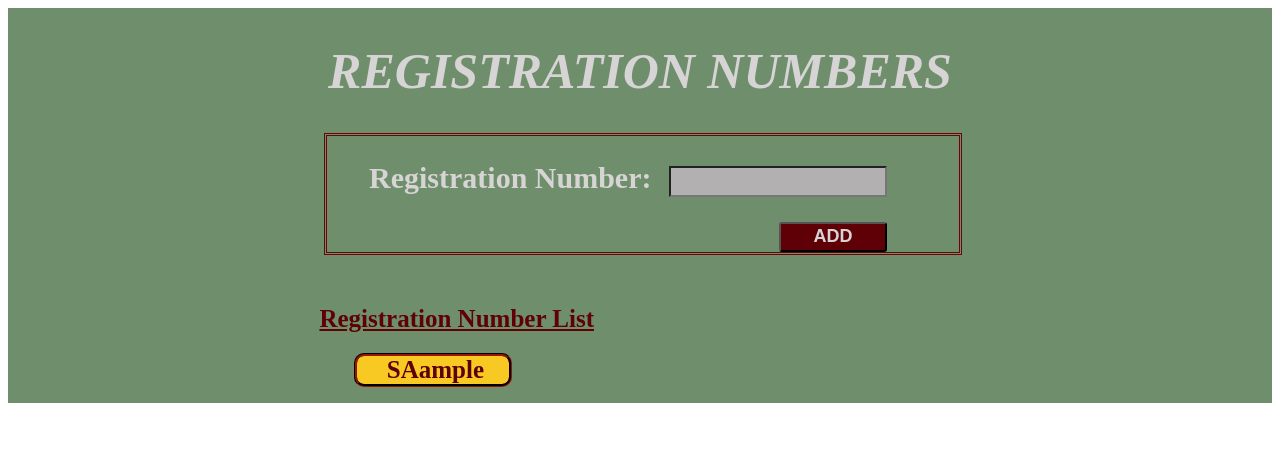
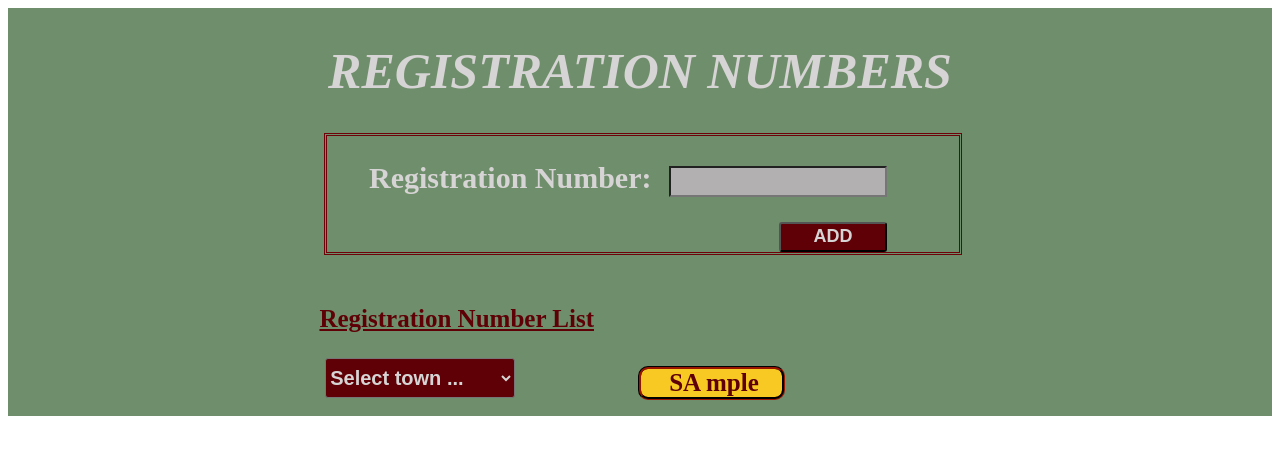
Before and after one commit to siphokazi-codex/registration_numbers, a plain HTML site: page index.html in a window 1280 px wide. Both pictures are taken after typing "Sample" into the empty fields and a click on the button "ADD". Drawn offline with Linux system fonts and the light colour scheme.

Commit message:
My registration update

```diff
--- a/index.html
+++ b/index.html
@@ -17,10 +17,23 @@
     <button class="myAdd">ADD</button>
   </div>
 
-  <div class="myList">
-    <h3>Registration Number List</h3>
-    <ul id="list"></ul>
+  <h3>Registration Number List</h3>
+
+  <div id="myDropdown">
+    <select id="dropdown">
+      <option value="select">Select town ...</option>
+      <option value="all">All</option>
+      <option value="CY">Bellvile</option>
+      <option value="CA">Cape Town</option>
+      <option value="ND">Durban</option>
+      <option value="EC">East London</option>
+      <option value="MP">Mpumalanga</option>
+      <option value="CJ">Paarl</option>
+    </select>
   </div>
+
+  <div class="myList"><ul id="list"></ul></div>
+
   </div>
 
   <script src="registration_numbers.js" charset="utf-8"></script>
--- a/registration_numbers.css
+++ b/registration_numbers.css
@@ -46,7 +46,7 @@ h3{
 }
 
 li {
-  width: 12%;
+  width: 16%;
   font-size: 25px;
   margin-left: 25%;
   margin-top: -5px;
@@ -94,3 +94,19 @@ ul {
   font-size: 20px;
   color: #5e0006;
 }
+
+#list {
+  margin-left: 30%;
+  margin-top: -2.5%;
+}
+
+#dropdown {
+  width: 15%;
+  height: 40px;
+  background-color: #5e0006;
+  color: #d6d4d4;
+  border-radius: 3px;
+  font-weight: bold;
+  font-size: 20px;
+  margin-left: -440px;
+}
--- a/registration_numbers.js
+++ b/registration_numbers.js
@@ -1,14 +1,40 @@
 var btnAdd = document.querySelector('.myAdd');
 var txtReg = document.querySelector('.myText');
+var myDwn = document.getElementById("dropdown");
+//var ul = document.getElementById("list");
+//var li = document.getElementsByTagName("li");
 
 function getRegistration () {
 if (txtReg.value.length > 0) {
   var node = document.createElement('li');
-  var textNode = document.createTextNode(txtReg.value.substr(0,2).toUpperCase() + txtReg.value.substr(1).toLowerCase());
+  var textNode = document.createTextNode(txtReg.value.substr(0,2).toUpperCase() + " " + txtReg.value.substr(2).toLowerCase());
   node.appendChild(textNode);
   document.getElementById('list').appendChild(node);
   txtReg.value = "";
   }
 }
 
+function checkTown (e)
+{
+    var myList = document.querySelectorAll('li');
+
+    for (i=0; i< myList.length; i++)
+    {
+      //display all the towns
+      if (e.target.value === "all")
+      {
+        myList[i].style.display = "block";
+        console.log(myList[i]);
+      }
+      else if (myList[i].innerHTML.startsWith(e.target.value))
+      {
+        myList[i].style.display = 'block';
+      }
+      else {
+        myList[i].style.display = 'none';
+      }
+    }
+}
+
 btnAdd.addEventListener('click', getRegistration);
+myDwn.addEventListener('change', checkTown);
```
